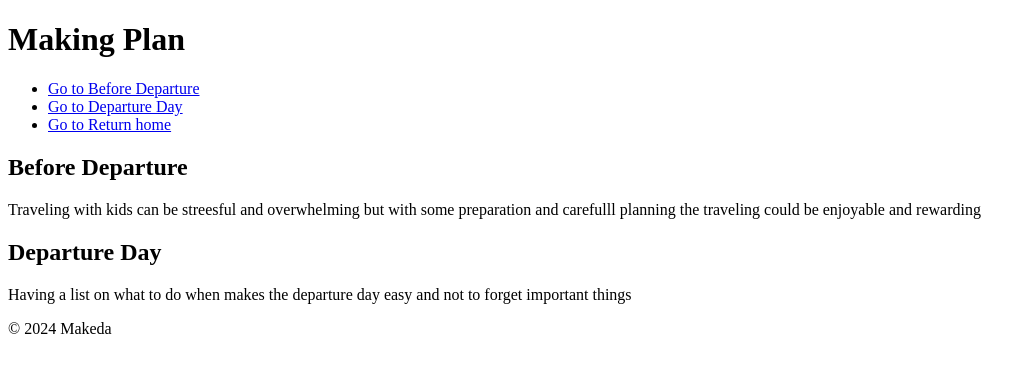
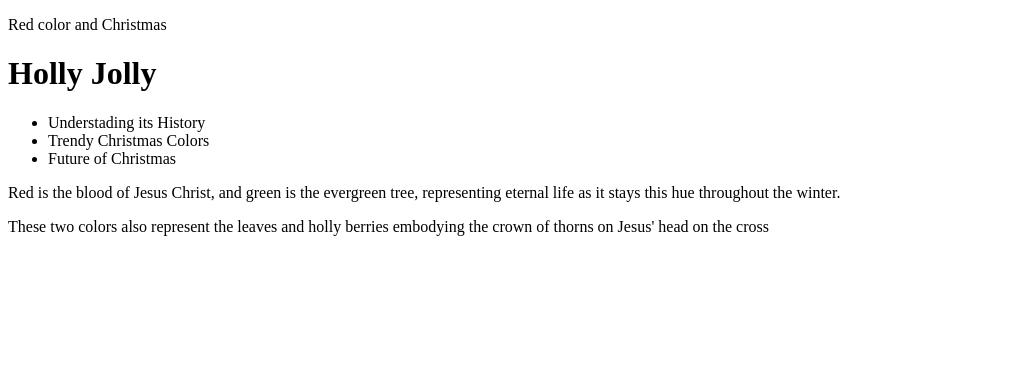
Before and after one commit to MacKi16/MacKi16.github.io, a plain HTML site: page index.html in a window 1280 px wide. Shown: the whole page, without its empty margins (0-1036 px from the left). Drawn offline with Linux system fonts and the light colour scheme.

Commit message:
Add files via upload

```diff
--- a/index.html
+++ b/index.html
@@ -1,32 +1,28 @@
 <!DOCTYPE html>
-<html lang="en">
-<head>
-    <meta charset="UTF-8">
-    <meta name="viewport" content="width=device-width, initial -scale=1.0">
-    <title>Traveling with Kids</title>
+<html>
+    <head>
+        <link rel="stylesheet" type="text/css" href="style.css">
+
     </head>
     <body>
-        <header>
-            <h1>Making Plan</h1>
-        </header>
 
-        <nav>
-            <ul>
-                <li><a href="#before-departure"> Go to Before Departure</a> </li>
-                <li><a href="#departure-day"> Go to Departure Day</a></li>
-                <li><a href="#returing-home"> Go to Return home</a></li>
-            </ul>
-        </nav>
+        <p> Red color and Christmas</p>
+            <h1> Holly Jolly</h1>
+                <ul>
+                <li>Understading its History</li>
+                <li>Trendy Christmas Colors</li>
+                <li>Future of Christmas</li>
+                </ul>
+        <p> Red is the blood of Jesus Christ,
+            and green is the evergreen tree, representing eternal
+            life as it stays this hue throughout the winter.</p>
 
-        <main>
-            <h2>Before Departure</h2>
-            <p> Traveling with kids can be streesful and overwhelming but with some preparation and carefulll planning the traveling could be enjoyable and rewarding</p>
+        <div>
+            These two colors also represent
+            the leaves and holly berries embodying the crown of
+            thorns on Jesus' head on the cross</div>
 
-            <h2>Departure Day</h2>
-            <p>Having a list on what to do when makes the departure day easy and not to forget important things</p>
-        </main>
-        <footer id="footer">
-            <p>&copy; 2024 Makeda</p>
-        </footer>
     </body>
-    </html>
+
+
+</html>
--- /dev/null
+++ b/styles.css
@@ -0,0 +1,26 @@
+<p {
+    color: red;
+    background-color: #ffffff;
+    border-color: blue;
+    border-width: thick;
+  }
+h1 {
+    font-size: 16px;
+    font-family: Helvetica;
+    color: blue;
+    }
+    ul {
+        list-style-image: url(star.svg);
+        color:blue;
+
+    }
+p {
+    font-family: Arial;
+    font-size: 20px;
+    text-transform: uppercase;
+    text-decoration: underline;
+}
+div {
+    background-color: beige;
+    border-color: black;
+}
```
